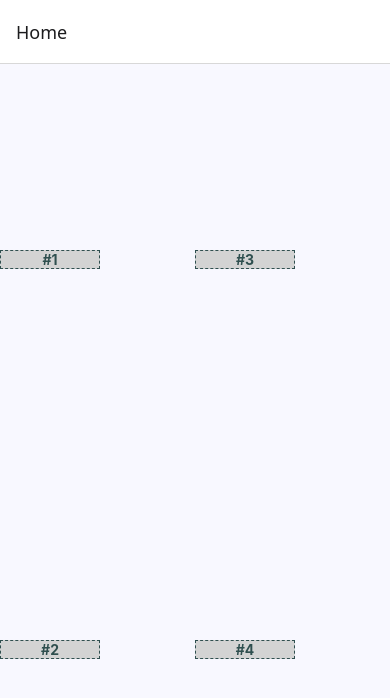
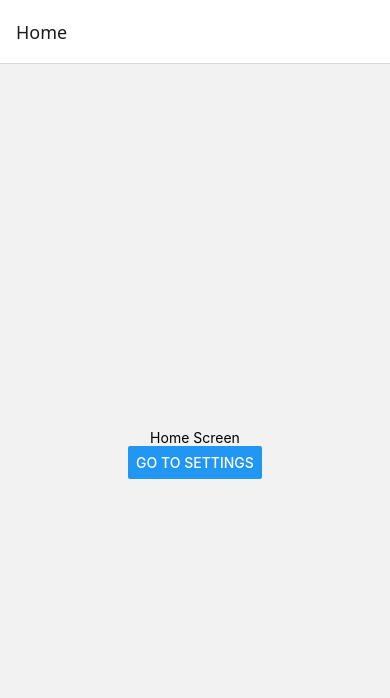
Before and after one commit to jaejoonoh/test_mobile_2026, a React Native app in the folder my-project/: screen /Home in a window 390 px wide. Shown: the top 698 px of the page. Built offline with nearby package versions, Linux system fonts and the light colour scheme.

Commit message:
Home Screen 구현

```diff
--- a/my-project/Home.tsx
+++ b/my-project/Home.tsx
@@ -1,17 +1,24 @@
-import { StatusBar } from 'expo-status-bar';
-import { StyleSheet, Text, View } from 'react-native';
+
+import { StyleSheet, Text, View, StatusBar, Button } from 'react-native';
 import styles from './styles';
 import Box from './Box';
 import Row from './Row';
 import Column from './Column';
 
-export default function Home() {
+import {NativeStackScreenProps} from '@react-navigation/native-stack';
+import {RootStackParamList} from './router';
+
+type Props = NativeStackScreenProps<RootStackParamList>;
+
+export default function Home( { navigation }: Props ) {
   return (
     <View style={styles.container}>
-      <Row>
-        <Column><Box>#1</Box><Box>#2</Box></Column>
-        <Column><Box>#3</Box><Box>#4</Box></Column>
-      </Row>
+      <StatusBar barStyle="dark-content" />
+      <Text>Home Screen</Text>
+      <Button
+        title="Go to Settings"
+        onPress={() => navigation.navigate('Settings')}
+      />
     </View>
   );
 }
--- a/my-project/styles.tsx
+++ b/my-project/styles.tsx
@@ -3,10 +3,8 @@ import { StyleSheet } from "react-native";
 export default StyleSheet.create({
   container: {
     flex: 1,
-    flexDirection: "row",
     alignItems: "center",
-    justifyContent: "space-around",
-    backgroundColor: "ghostwhite",
+    justifyContent: "center",
   },
   box: {
     width: 100,
```
